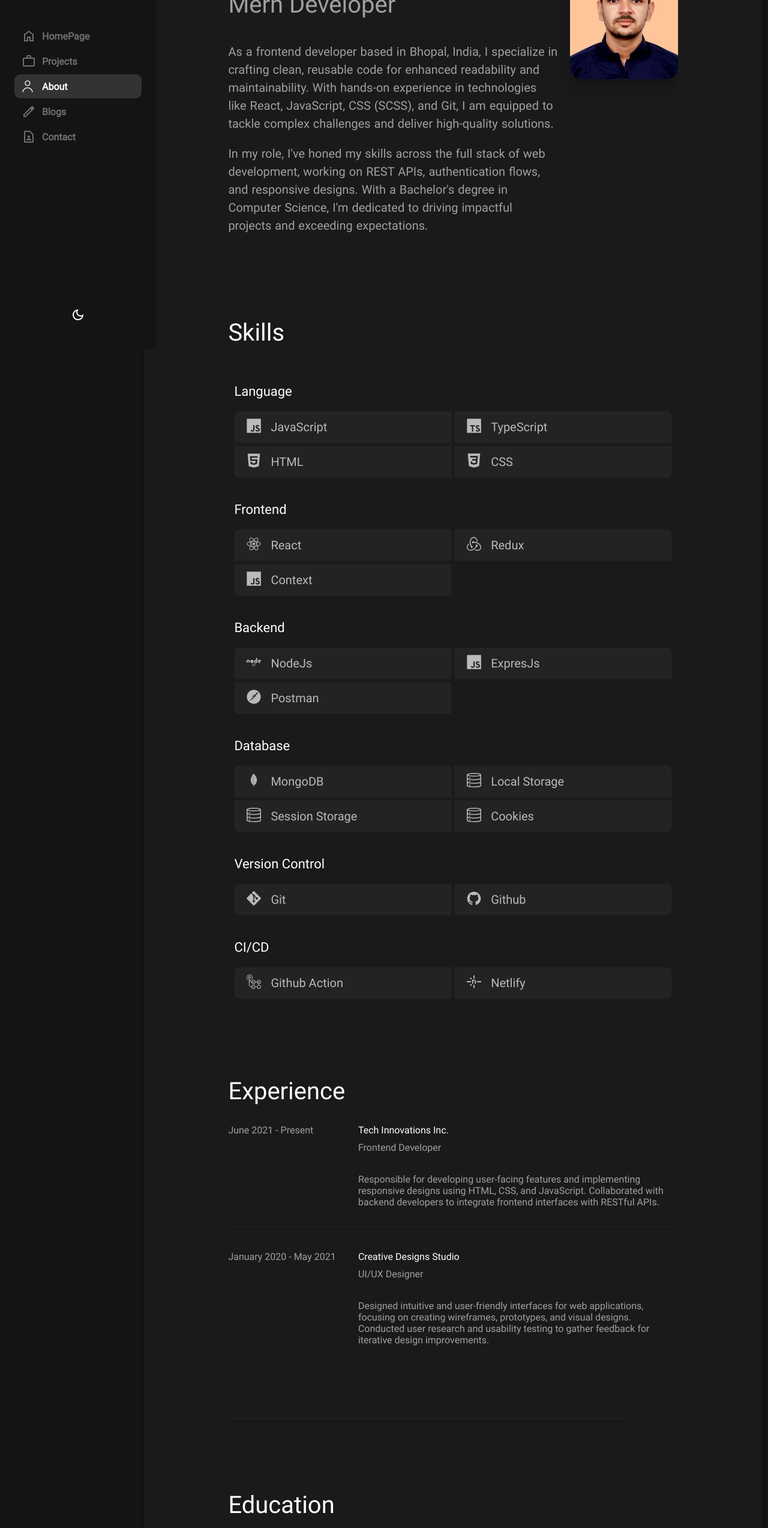
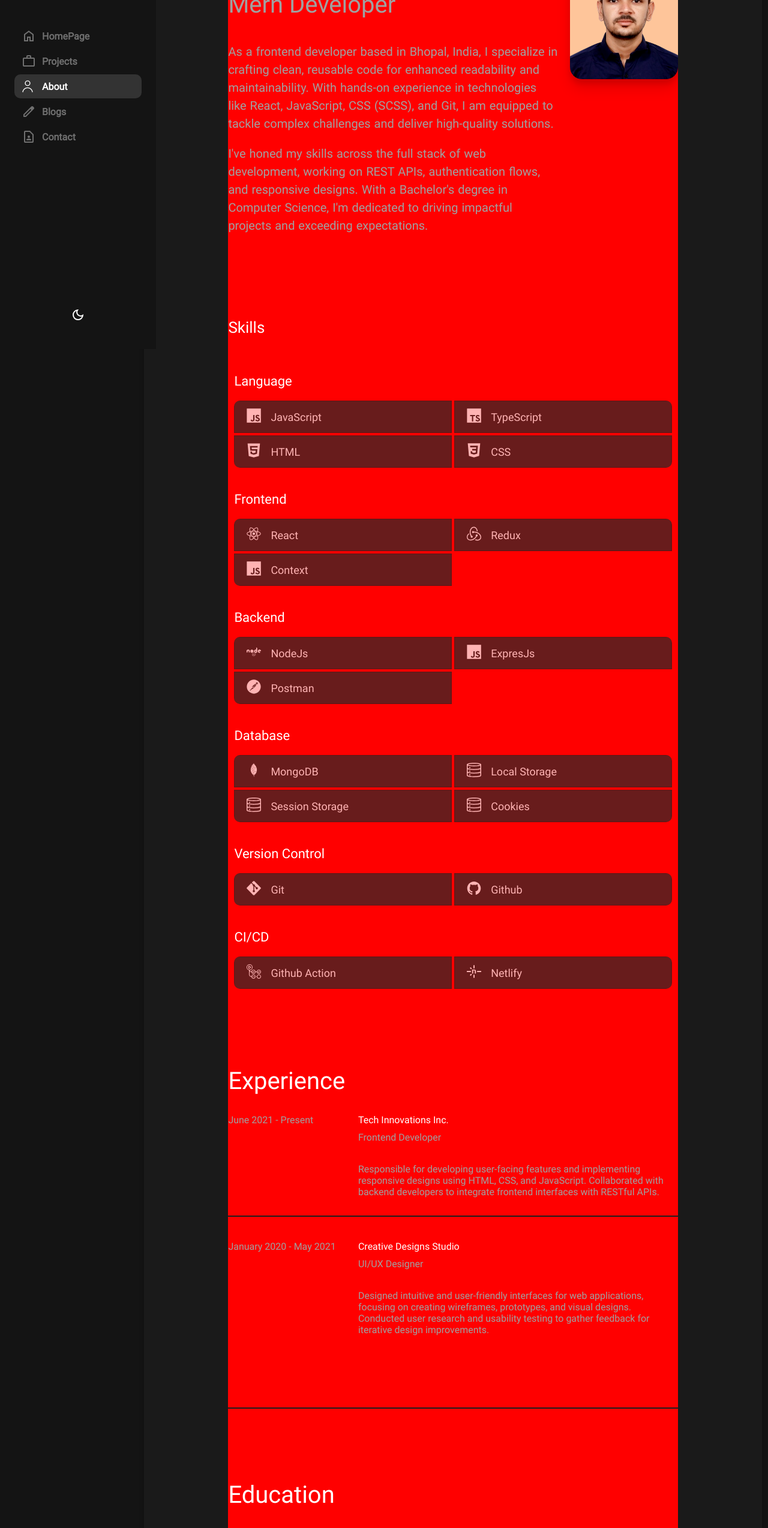
Before and after one commit to isagarjaiswal/portfolio, a React (Create React App) app: page /about in a window 1280 px wide. Shown: the part 218-2766 px from the top of the page at 60% size. Built offline with nearby package versions, Linux system fonts and the light colour scheme.

Commit message:
about complete !!

```diff
--- a/src/component/chip/chip.scss
+++ b/src/component/chip/chip.scss
@@ -16,7 +16,7 @@
     }
 
     .chip__heading {
-        font-size: $text-h4;
+        font-size: $text-h5;
     }
 }
 
--- a/src/component/skill/skill.scss
+++ b/src/component/skill/skill.scss
@@ -8,7 +8,7 @@
 }
 
 .tools__heading {
-    font-size: $text-h1;
+    font-size: $text-h2;
 }
 
 .tools__description {
--- a/src/pages/about/about.jsx
+++ b/src/pages/about/about.jsx
@@ -20,7 +20,6 @@ export const About = () => {
         "Designed intuitive and user-friendly interfaces for web applications, focusing on creating wireframes, prototypes, and visual designs. Conducted user research and usability testing to gather feedback for iterative design improvements.",
     },
   ];
-
   const educationData = [
     {
       date: "September 2016 - May 2020",
@@ -37,7 +36,6 @@ export const About = () => {
         "Achieved academic excellence while participating in extracurricular activities such as coding competitions and science fairs.",
     },
   ];
-
   return (
     <div className="about-container">
       <div className="about__header">
@@ -51,7 +49,7 @@ export const About = () => {
               As a frontend developer based in Bhopal, India, I specialize in crafting clean, reusable code for enhanced readability and maintainability. With hands-on experience in technologies like React, JavaScript, CSS (SCSS), and Git, I am equipped to tackle complex challenges and deliver high-quality solutions.
             </div>
             <div className="about__description-content">
-              In my role, I've honed my skills across the full stack of web development, working on REST APIs, authentication flows, and responsive designs. With a Bachelor's degree in Computer Science, I'm dedicated to driving impactful projects and exceeding expectations.
+               I've honed my skills across the full stack of web development, working on REST APIs, authentication flows, and responsive designs. With a Bachelor's degree in Computer Science, I'm dedicated to driving impactful projects and exceeding expectations.
             </div>
           </div>
         </div>
--- a/src/pages/about/about.scss
+++ b/src/pages/about/about.scss
@@ -6,6 +6,7 @@
   flex-direction: column;
   gap: 120px;
   color: var(--primary);
+  background-color: red;
   @include slideInAnimation();
 
   .about__header {
@@ -61,17 +62,51 @@
       }
     }
   }
+}
 
 .divider-education-experience {
-    width: 90%;
-    margin-left: -10px;
-    padding: 1px;
+  width: 100%;
+  overflow: auto;
+  height: 2px;
   background-color: var(--border);
 }
 
 @media screen and (max-width: $screenVerticleMobile) {
+
+  .about-container {
+    gap: 60px;
+
+    .about__header {
+
+      .about__personal-info {
+
+        .about__name-role {
+          .about__name {
+            font-size: $text-h1m;
+          }
+
+          .about__role {
+            font-weight: 400;
+            font-size: $text-h1m;
+            color: var(--secondary);
+          }
+        }
+
+        .about__description {
+          color: var(--secondary);
+          font-size: $text-h5;
+          line-height: 30px;
+          word-spacing: 1px;
+
+          .about__description-content {
+            margin-bottom: 20px;
+          }
+        }
+      }
+
       .about__profile-content {
         display: none;
       }
     }
   }
+}
```
Lines whose indentation alone changed are shown as unchanged.
